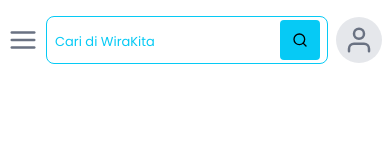
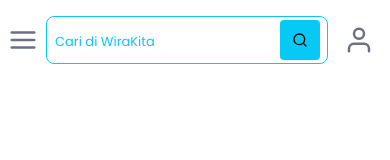
Before and after one commit to Randi-95/Wirakita---Frontend, a Vue app: page / in a window 390 px wide. Shown: the top 160 px of the page. Built offline with nearby package versions, Linux system fonts and the light colour scheme.

Commit message:
update nav

```diff
--- a/src/components/Navbar.vue
+++ b/src/components/Navbar.vue
@@ -19,7 +19,7 @@ const mobileMenu = ref(false)
                 </div>
 
             </div>
-            <button class="bg-gray-200 p-2 rounded-full lg:hidden">
+            <button class="p-2 rounded-full lg:hidden">
                 <FeatherIcon icon="user" width="30" height="30" class="lg:hidden text-gray-500"/>
             </button>
             <div class="lg:flex flex-row gap-2 hidden">
```
